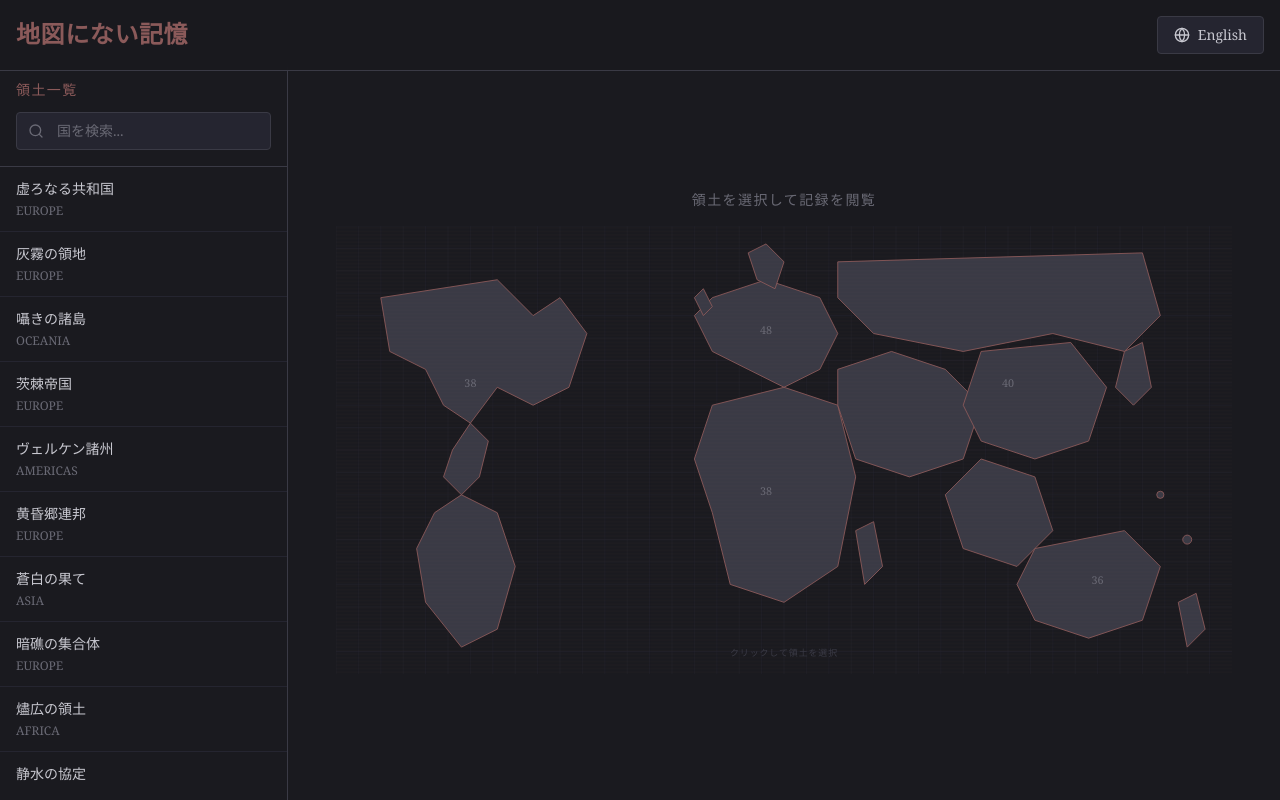
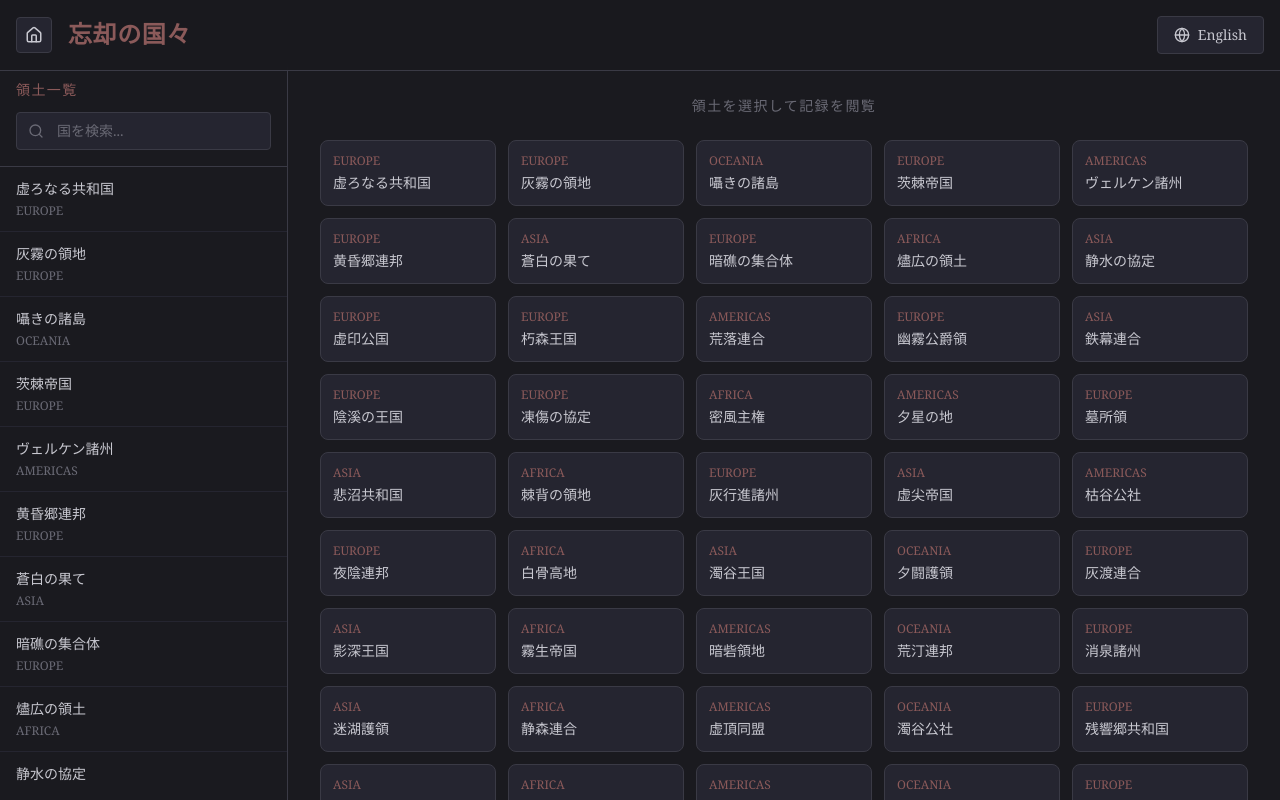
Before and after one commit to noregista/saison-lab, a Next.js app: page /saison-lab/unmapped in a window 1280 px wide. Shown: the top 800 px of the page. Built offline with nearby package versions, Linux system fonts and the light colour scheme.

Commit message:
Update: Rename apps, add Japanese type translations, add navigation links, convert world map to country grid

```diff
--- a/src/app/page.tsx
+++ b/src/app/page.tsx
@@ -18,10 +18,13 @@ const translations = {
         'apps-title': 'アプリ一覧',
         'app-tcg-desc': 'オリジナルのTCGカードを簡単に作成できるジェネレーター。画像をアップロードして、テキストを入力するだけ。',
         'app-splitter-desc': '画像を4分割してSNS投稿に最適化。2×2グリッドと1×4縦分割に対応。',
+        'app-pokedex-desc': '151匹の架空の幻獣を収録した図鑑。日英対応、インタラクティブなデータを収録。',
+        'app-unmapped-desc': 'どの地図にも存在しない200の忘れられた領土を探索。不思議で不安なデータが待っている。',
         'no-results': '該当するアプリが見つかりません',
         'update-title': '更新履歴',
         'update-1': 'サイトを公開しました。TCG Card Generatorを追加。',
         'update-2': 'Splitterを追加しました。',
+        'update-3': '幻獣図鑑と忘却の国々を追加しました。',
         'footer-privacy': 'プライバシーポリシー',
         'footer-contact': 'お問い合わせ',
         'footer-disclaimer': '免責事項',
@@ -60,10 +63,13 @@ const translations = {
         'apps-title': 'Apps',
         'app-tcg-desc': 'A generator that makes it easy to create original TCG cards. Just upload an image and enter text.',
         'app-splitter-desc': 'Split images into 4 parts for optimal SNS posting. Supports 2×2 grid and 1×4 vertical split modes.',
+        'app-pokedex-desc': 'An encyclopedia of 151 fictional fantastic creatures. Includes bilingual support and interactive data.',
+        'app-unmapped-desc': 'Explore 200 forgotten territories that exist nowhere on any map. Contains mysterious and unsettling data.',
         'no-results': 'No matching apps found',
         'update-title': 'Updates',
         'update-1': 'Site launched. Added TCG Card Generator.',
         'update-2': 'Added Splitter.',
+        'update-3': 'Added Phantom Bestiary and Forgotten Lands.',
         'footer-privacy': 'Privacy Policy',
         'footer-contact': 'Contact',
         'footer-disclaimer': 'Disclaimer',
@@ -98,21 +104,36 @@ const translations = {
 const apps = [
     {
         id: 'tcg',
-        name: 'TCG Card Generator',
+        name: { jp: 'TCG Card Generator', en: 'TCG Card Generator' },
         href: '/tcg',
         icon: '🃏',
         descKey: 'app-tcg-desc' as const,
     },
     {
         id: 'splitter',
-        name: 'Splitter',
+        name: { jp: 'Splitter', en: 'Splitter' },
         href: '/splitter',
         icon: '✂️',
         descKey: 'app-splitter-desc' as const,
     },
+    {
+        id: 'pokedex',
+        name: { jp: '幻獣図鑑', en: 'Phantom Bestiary' },
+        href: '/pokedex',
+        icon: '📖',
+        descKey: 'app-pokedex-desc' as const,
+    },
+    {
+        id: 'unmapped',
+        name: { jp: '忘却の国々', en: 'Forgotten Lands' },
+        href: '/unmapped',
+        icon: '🌍',
+        descKey: 'app-unmapped-desc' as const,
+    },
 ];
 
 const updates = [
+    { date: '2026.01.15', key: 'update-3' as const },
     { date: '2026.01.11', key: 'update-2' as const },
     { date: '2026.01.11', key: 'update-1' as const },
 ];
@@ -128,10 +149,10 @@ export default function HomePage() {
         if (!searchQuery.trim()) return apps;
         const query = searchQuery.toLowerCase();
         return apps.filter(app =>
-            app.name.toLowerCase().includes(query) ||
+            app.name[lang].toLowerCase().includes(query) ||
             t[app.descKey].toLowerCase().includes(query)
         );
-    }, [searchQuery, t]);
+    }, [searchQuery, t, lang]);
 
     const openModal = (type: 'privacy' | 'contact' | 'disclaimer') => setActiveModal(type);
     const closeModal = () => setActiveModal(null);
@@ -221,7 +242,7 @@ export default function HomePage() {
                                 <div className="w-14 h-14 bg-gradient-to-br from-emerald to-emerald-dark rounded-xl flex items-center justify-center text-2xl mb-4">
                                     {app.icon}
                                 </div>
-                                <h3 className="text-xl font-semibold text-white mb-2">{app.name}</h3>
+                                <h3 className="text-xl font-semibold text-white mb-2">{app.name[lang]}</h3>
                                 <p className="text-sm text-[#8b949e] leading-relaxed">{t[app.descKey]}</p>
                             </Link>
                         ))}
--- a/src/app/pokedex/page.tsx
+++ b/src/app/pokedex/page.tsx
@@ -1,8 +1,27 @@
 'use client';
 
 import { useState, useMemo } from 'react';
-import { Search, X, ChevronLeft, ChevronRight } from 'lucide-react';
+import { Search, X, ChevronLeft, ChevronRight, Home } from 'lucide-react';
 import { creatures, typeColors, Creature } from './data/creatures';
+
+// Type translations
+const typeTranslations: Record<string, string> = {
+    grass: '草',
+    fire: '炎',
+    water: '水',
+    electric: '電気',
+    normal: 'ノーマル',
+    psychic: 'エスパー',
+    flying: 'ひこう',
+    bug: '虫',
+    poison: '毒',
+    ground: '地面',
+    rock: '岩',
+    ghost: 'ゴースト',
+    ice: '氷',
+    dragon: 'ドラゴン',
+    fairy: 'フェアリー',
+};
 
 const basePath = '/saison-lab';
 
@@ -10,7 +29,7 @@ type Lang = 'en' | 'jp';
 
 const translations = {
     en: {
-        title: 'Unmapped Pokédex',
+        title: 'Phantom Bestiary',
         subtitle: '151 Fictional Creatures',
         search: 'Search by name or type...',
         category: 'Category',
@@ -29,7 +48,7 @@ const translations = {
         noResults: 'No creatures found',
     },
     jp: {
-        title: 'Unmapped 図鑑',
+        title: '幻獣図鑑',
         subtitle: '151匹の架空生物',
         search: '名前またはタイプで検索...',
         category: '分類',
@@ -82,9 +101,18 @@ export default function PokedexPage() {
             {/* Header */}
             <header className="sticky top-0 z-40 bg-gradient-to-r from-red-600 to-red-500 shadow-lg">
                 <div className="max-w-7xl mx-auto px-4 py-3 flex items-center justify-between">
-                    <div>
-                        <h1 className="text-xl md:text-2xl font-bold tracking-wide">{t.title}</h1>
-                        <p className="text-xs text-red-100 opacity-80">{t.subtitle}</p>
+                    <div className="flex items-center gap-4">
+                        <a
+                            href={`${basePath}/`}
+                            className="p-2 bg-white/20 hover:bg-white/30 rounded-lg transition-colors"
+                            title="Home"
+                        >
+                            <Home size={20} />
+                        </a>
+                        <div>
+                            <h1 className="text-xl md:text-2xl font-bold tracking-wide">{t.title}</h1>
+                            <p className="text-xs text-red-100 opacity-80">{t.subtitle}</p>
+                        </div>
                     </div>
                     <button
                         onClick={() => setLang(lang === 'en' ? 'jp' : 'en')}
@@ -173,7 +201,7 @@ function CreatureCard({ creature, lang, onClick }: { creature: Creature; lang: L
                             className="text-xs px-2 py-0.5 rounded-full"
                             style={{ backgroundColor: typeColors[type], color: '#fff' }}
                         >
-                            {type}
+                            {lang === 'jp' ? typeTranslations[type] : type}
                         </span>
                     ))}
                 </div>
@@ -244,7 +272,7 @@ function CreatureDetail({
                                     className="px-3 py-1 rounded-full text-sm font-medium"
                                     style={{ backgroundColor: typeColors[type], color: '#fff' }}
                                 >
-                                    {type}
+                                    {lang === 'jp' ? typeTranslations[type] : type}
                                 </span>
                             ))}
                         </div>
--- a/src/app/unmapped/page.tsx
+++ b/src/app/unmapped/page.tsx
@@ -1,7 +1,7 @@
 'use client';
 
 import { useState, useMemo, useEffect } from 'react';
-import { Search, Globe, X, Menu } from 'lucide-react';
+import { Search, Globe, X, Menu, Home } from 'lucide-react';
 import { countries, Country } from './data/countries';
 
 // basePath
@@ -11,7 +11,7 @@ type Lang = 'en' | 'jp';
 
 const translations = {
     en: {
-        title: 'Unmapped Memories',
+        title: 'Forgotten Lands',
         search: 'Search countries...',
         population: 'Population',
         area: 'Area',
@@ -24,7 +24,7 @@ const translations = {
         countries: 'Territories',
     },
     jp: {
-        title: '地図にない記憶',
+        title: '忘却の国々',
         search: '国を検索...',
         population: '人口',
         area: '面積',
@@ -87,6 +87,13 @@ export default function UnmappedPage() {
             <header className="fixed top-0 left-0 right-0 z-40 bg-[#1a1a1f]/95 backdrop-blur border-b border-[#3a3a45]">
                 <div className="flex items-center justify-between px-4 py-4 max-w-7xl mx-auto">
                     <div className="flex items-center gap-4">
+                        <a
+                            href={`${basePath}/`}
+                            className="p-2 bg-[#252530] hover:bg-[#3a3a45] border border-[#3a3a45] rounded transition-colors"
+                            title="Home"
+                        >
+                            <Home size={18} />
+                        </a>
                         <button
                             onClick={() => setIsSidebarOpen(!isSidebarOpen)}
                             className="lg:hidden p-2 hover:bg-[#252530] rounded transition-colors"
@@ -185,16 +192,25 @@ export default function UnmappedPage() {
                             </div>
                         </div>
                     ) : (
-                        <div className="flex flex-col items-center justify-center h-full p-4 md:p-8">
-                            <p className="text-sm text-[#6a6a75] mb-4 uppercase tracking-widest">{t.selectCountry}</p>
-                            {/* Interactive World Map */}
-                            <WorldMap
-                                countries={countries}
-                                onSelectCountry={selectCountry}
-                                hoveredRegion={hoveredCountry}
-                                onHoverRegion={setHoveredCountry}
-                                lang={lang}
-                            />
+                        <div className="flex flex-col h-full p-4 md:p-8">
+                            <p className="text-sm text-[#6a6a75] mb-6 uppercase tracking-widest text-center">{t.selectCountry}</p>
+                            {/* Country Grid instead of World Map */}
+                            <div className="grid grid-cols-2 sm:grid-cols-3 md:grid-cols-4 lg:grid-cols-5 gap-3 overflow-y-auto">
+                                {countries.map((country) => (
+                                    <button
+                                        key={country.id}
+                                        onClick={() => selectCountry(country)}
+                                        onMouseEnter={() => setHoveredCountry(country.id)}
+                                        onMouseLeave={() => setHoveredCountry(null)}
+                                        className={`p-3 bg-[#252530] border border-[#3a3a45] rounded-lg text-left transition-all hover:border-[#8b5a5a] hover:scale-105 ${hoveredCountry === country.id ? 'animate-shake' : ''}`}
+                                    >
+                                        <div className="text-xs text-[#8b5a5a] mb-1">{country.region.toUpperCase()}</div>
+                                        <div className="text-sm font-medium truncate">
+                                            {lang === 'en' ? country.name.en : country.name.jp}
+                                        </div>
+                                    </button>
+                                ))}
+                            </div>
                         </div>
                     )}
                 </main>
```
